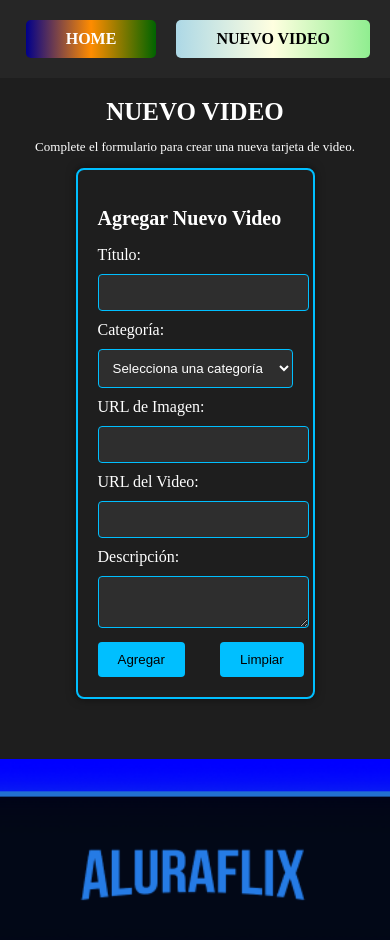
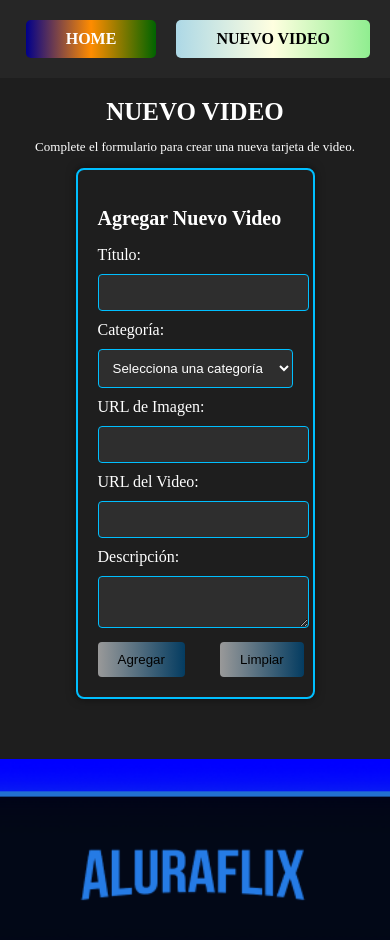
Before and after one commit to Marlon-Parra/aluraflix, a React (Vite) app: page /nuevo-video in a window 390 px wide. Shown: the top 940 px of the page. Built offline with nearby package versions, Linux system fonts and the light colour scheme; no server answers.

Commit message:
Update style-movil.css
botones limpiar y agregar estilos

```diff
--- a/src/assets/NuevoVideoForm/style-movil.css
+++ b/src/assets/NuevoVideoForm/style-movil.css
@@ -48,7 +48,7 @@
     }
 
     .agregar {
-      background-color: #00bfff;
+      background: linear-gradient(to right, #999999, #043c61);
       border: none;
       padding: 10px 20px;
       border-radius: 4px;
@@ -58,7 +58,7 @@
     }
 
     .limpiar{
-      background-color: #00bfff;
+      background: linear-gradient(to right, #999999, #043c61);
       border: none;
       padding: 10px 20px;
       border-radius: 4px;
```
